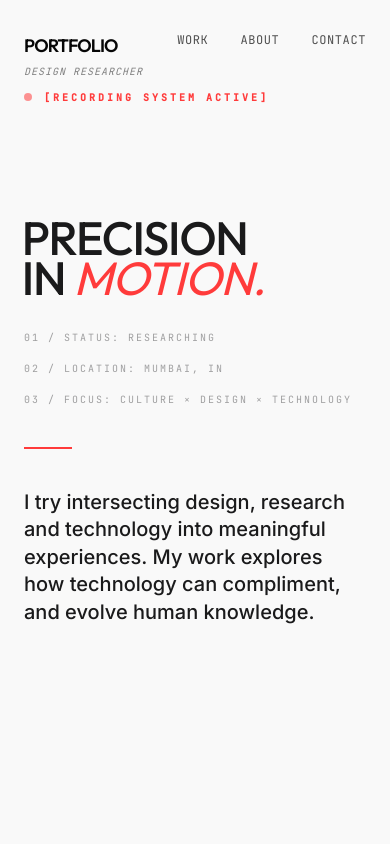
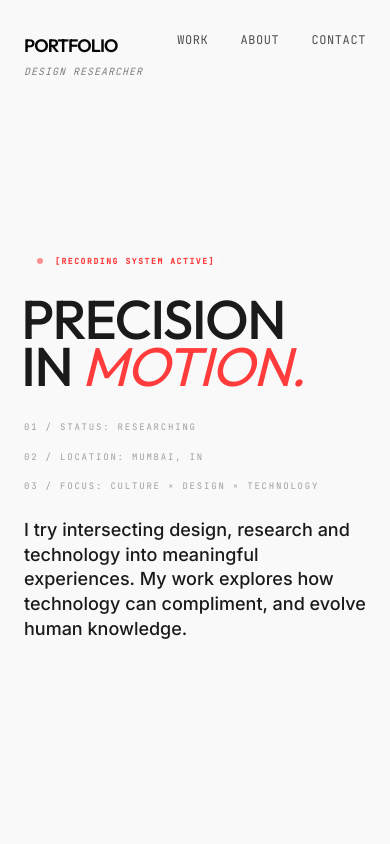
Before and after one commit to Adityacodeswell/Portfolio, a React (Vite) app: page / in a window 390 px wide. Shown: the top 844 px of the page. Built offline with nearby package versions, Linux system fonts and the light colour scheme.

Commit message:
Enhance responsiveness in Hero component
Added responsive fixes for padding and font sizes to improve layout on larger screens.

```diff
--- a/src/components/Hero.tsx
+++ b/src/components/Hero.tsx
@@ -30,7 +30,8 @@ export default function Hero() {
         backgroundColor: isMotionHovered ? '#1A1A1B' : '#F9F9F9'
       }}
       transition={{ duration: isMotionHovered ? 0.4 : 0 }}
-      className="relative min-h-screen flex flex-col justify-center px-6 py-24 md:px-12 md:pb-32 overflow-hidden"
+      // RESPONSIVE FIX: Add custom padding on xl and 2xl screens to avoid cramped horizontal margins relative to max-width container
+      className="relative min-h-screen flex flex-col justify-center px-6 py-24 md:px-12 md:pb-32 xl:px-20 2xl:px-24 overflow-hidden"
     >
       <EnvironmentalShift active={isMotionHovered} />
 
@@ -43,15 +44,16 @@ export default function Hero() {
         variants={container}
         initial="hidden"
         animate="show"
-        className="max-w-[1800px] mx-auto w-full relative"
+        className="max-w-[1800px] mx-auto w-full relative pt-12 md:pt-0"
       >
         {/* Live Status Indicator */}
+        {/* RESPONSIVE FIX: Replace the absolute offset with relative/flex positioning to prevent viewport clipping at all breakpoints */}
         <motion.div
           variants={item}
-          className="absolute -top-32 left-0 flex items-center gap-3"
+          className="bg-white/5 md:bg-transparent relative mb-6 md:mb-12 flex items-center gap-3 px-3 py-1 md:px-0 md:py-0 rounded-full border border-white/10 md:border-none backdrop-blur-sm md:backdrop-blur-none w-fit"
         >
-          <div className="w-2 h-2 bg-accent rounded-full animate-pulse" />
-          <span className="font-mono text-[10px] uppercase tracking-[0.3em] text-accent font-semibold">
+          <div className="w-1.5 h-1.5 md:w-2 md:h-2 bg-accent rounded-full animate-pulse" />
+          <span className="font-mono text-[8px] md:text-[10px] uppercase tracking-[0.2em] md:tracking-[0.3em] text-accent font-semibold">
             [RECORDING SYSTEM ACTIVE]
           </span>
         </motion.div>
@@ -62,7 +64,8 @@ export default function Hero() {
               variants={item}
               animate={{ color: isMotionHovered ? '#FFFFFF' : '#1A1A1B' }}
               transition={{ duration: isMotionHovered ? 0.4 : 0 }}
-              className="text-[12vw] md:text-[8.5vw] leading-[0.85] font-display font-medium -ml-[0.05em] uppercase relative"
+              // RESPONSIVE FIX: Add sm:text-[10.5vw] intermediate breakpoint, clamp font-size with min() on mobile, and apply tighter leading on narrow screens to prevent text overlap
+              className="text-[min(14vw,3.8rem)] sm:text-[10.5vw] md:text-[8.5vw] leading-[0.85] xs:leading-tight max-[375px]:leading-tight font-display font-medium -ml-[0.05em] uppercase relative"
             >
               PRECISION <br/> IN <span
                 className="italic font-light text-accent cursor-none relative inline-block group/motion"
@@ -74,36 +77,38 @@ export default function Hero() {
             </motion.h1>
           </div>
 
-          <div className="lg:col-span-4 lg:pl-12 flex flex-col gap-10">
-            <motion.div variants={item} className="space-y-4">
+          {/* RESPONSIVE FIX: Use gap-6 as intermediate layout spacing on tablet screens (md) and lg:gap-10 on desktops */}
+          <div className="lg:col-span-4 lg:pl-12 flex flex-col gap-6 md:gap-6 lg:gap-10">
+            <motion.div variants={item} className="grid grid-cols-1 sm:grid-cols-3 lg:grid-cols-1 gap-4 md:space-y-4">
               <motion.p
                 animate={{ color: isMotionHovered ? 'rgba(255,255,255,0.4)' : 'rgba(26,26,27,0.4)' }}
                 transition={{ duration: isMotionHovered ? 0.4 : 0 }}
-                className="font-mono text-[10px] uppercase tracking-[0.2em]"
+                className="font-mono text-[9px] md:text-[10px] uppercase tracking-[0.2em]"
               >
                 01 / STATUS: {text.hero_status}
               </motion.p>
               <motion.p
                 animate={{ color: isMotionHovered ? 'rgba(255,255,255,0.4)' : 'rgba(26,26,27,0.4)' }}
                 transition={{ duration: isMotionHovered ? 0.4 : 0 }}
-                className="font-mono text-[10px] uppercase tracking-[0.2em]"
+                className="font-mono text-[9px] md:text-[10px] uppercase tracking-[0.2em]"
               >
                 02 / LOCATION: {text.hero_location}
               </motion.p>
               <motion.p
                 animate={{ color: isMotionHovered ? 'rgba(255,255,255,0.4)' : 'rgba(26,26,27,0.4)' }}
                 transition={{ duration: isMotionHovered ? 0.4 : 0 }}
-                className="font-mono text-[10px] uppercase tracking-[0.2em]"
+                className="font-mono text-[9px] md:text-[10px] uppercase tracking-[0.2em]"
               >
                 03 / FOCUS: {text.hero_focus}
               </motion.p>
             </motion.div>
-            <motion.div variants={item} className="h-[2px] w-12 bg-accent" />
+            <motion.div variants={item} className="h-[2px] w-12 bg-accent hidden md:block" />
             <motion.p
               variants={item}
               animate={{ color: isMotionHovered ? '#FFFFFF' : '#1A1A1B' }}
               transition={{ duration: isMotionHovered ? 0.4 : 0 }}
-              className="text-xl leading-snug max-w-sm font-medium"
+              // RESPONSIVE FIX: Apply md:text-base on tablets to prevent bio from feeling oversized/clunky, then resume lg:text-xl on desktop viewport size
+              className="text-lg md:text-base lg:text-xl leading-snug max-w-sm font-medium"
             >
               {text.hero_bio}
             </motion.p>
```
